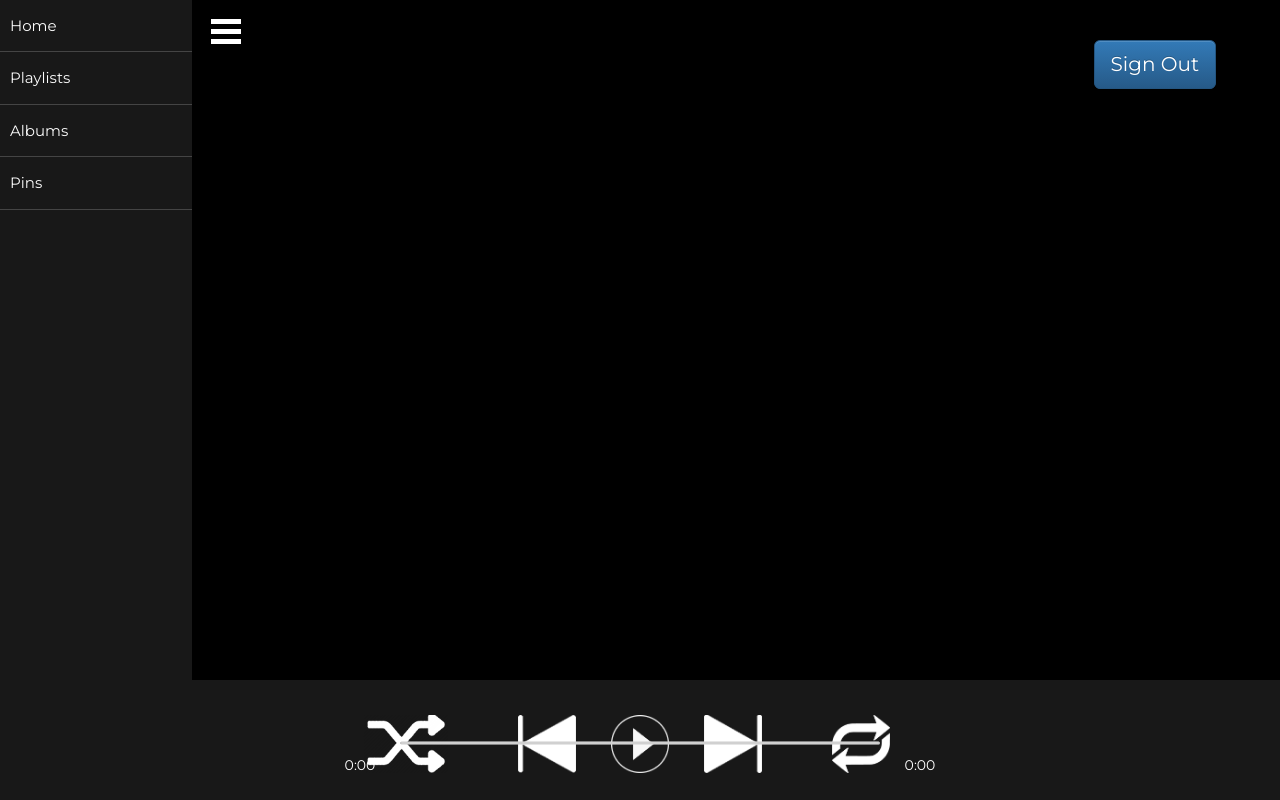
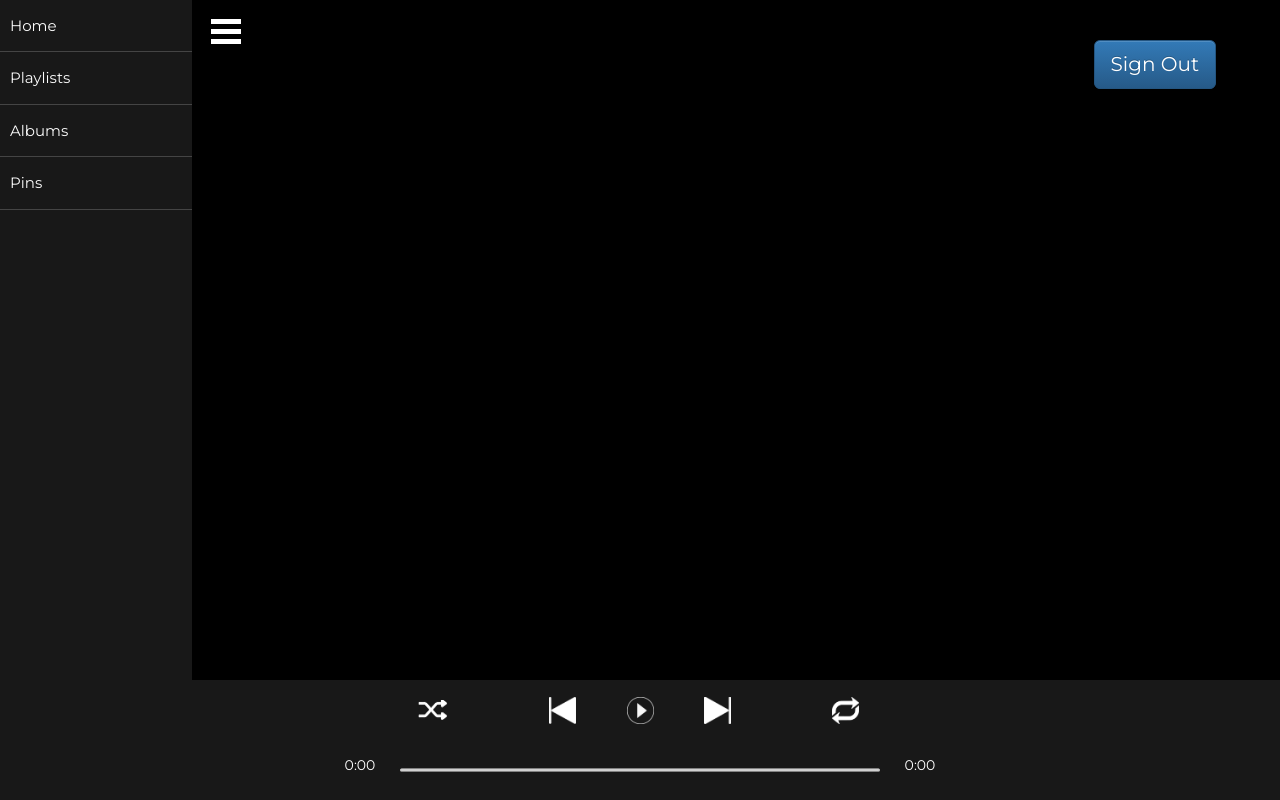
Before and after one commit to lunarmint/spotipyn, a Flask app: template modules/templates/base.html in a window 1280 px wide. Run offline with Flask 2, Linux system fonts and the light colour scheme; the template is opened without the code that fills it, so the values that code supplies are empty; some libraries are stand-ins or nearby versions.

Commit message:
Display is no longer broken on Microsoft Edge

```diff
--- a/modules/static/css/player.css
+++ b/modules/static/css/player.css
@@ -74,27 +74,37 @@
 
 .controller > img {
     object-fit: scale-down;
-    max-width: 100%;
+    max-width: 25%;
     max-height: 45%;
 }
 
 .controller > #shuffle {
+    grid-column-start: col1;
+    grid-column-end: col2;
     place-self: center end;
 }
 
 .controller > #fast_backwards {
+    grid-column-start: col2;
+    grid-column-end: col3;
     place-self: center end;
 }
 
 .controller > #play {
+    grid-column-start: col3;
+    grid-column-end: col4;
     place-self: center center;
 }
 
 .controller > #fast_forward {
+    grid-column-start: col4;
+    grid-column-end: col5;
     place-self: center start;
 }
 
 .controller > #loop {
+    grid-column-start: col5;
+    grid-column-end: col6;
     place-self: center start;
 }
 
@@ -109,13 +119,14 @@
 
 .playback > p {
     font-size: 1.4rem;
-    place-self: center center;
+    align-self: center;
     text-align: center;
     line-height: 0;
     width: 100%;
 }
 
 .playback > #playback-bar {
+    align-self: center;
     width: 100%;
 }
 
```
